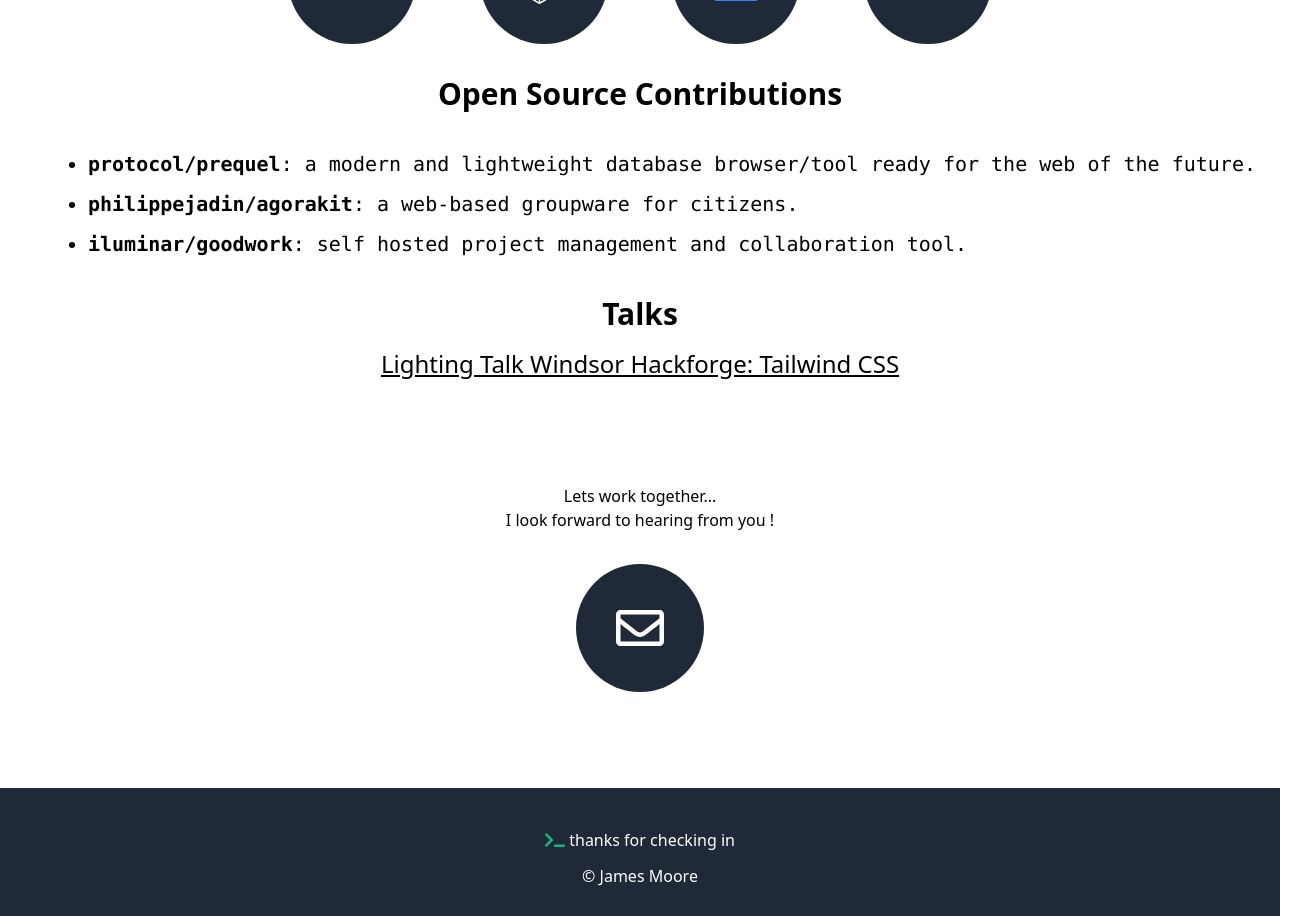
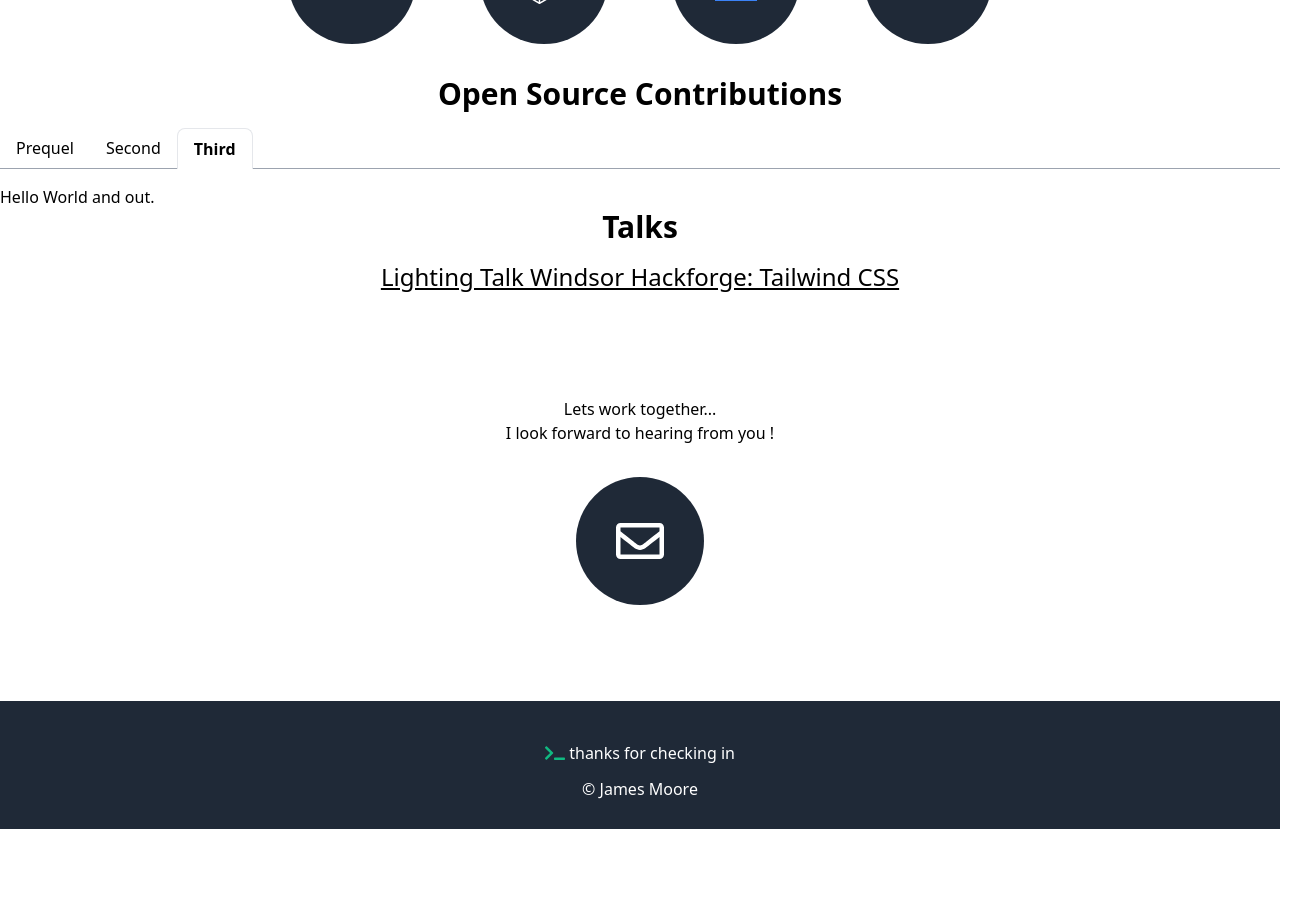
Before and after one commit to James-N-M/portfolio-v2, a Vue app: page / in a window 1280 px wide. Shown: the part 1780-2696 px from the top of the page, 1312 px wide, since content can reach past the window. After the commit the page ends 2609 px from the top, so only its background shows below. Built offline with nearby package versions, Linux system fonts and the light colour scheme.

Commit message:
Added barebones Tabs and Tab components

```diff
--- a/src/App.vue
+++ b/src/App.vue
@@ -59,27 +59,46 @@
         <span id="Work"></span>
         <section>
             <h2 class="font-bold text-3xl mb-4 text-center">Open Source Contributions</h2>
-            <div class="flex justify-center mt-8 mb-8 w-full mx-8">
-                <ul class="list-disc">
-                    <li class="font-mono leading-loose text-xl">
-                        <a class="font-bold text-black"
-                           href="https://github.com/Protoqol/Prequel">protocol/prequel</a>:
-                        a modern and lightweight database browser/tool ready for the web of the future.
-                    </li>
-                    <li class="font-mono leading-loose text-xl">
-                        <a class="font-bold text-black"
-                           href="https://github.com/philippejadin/agorakit">philippejadin/agorakit</a>:
-                        a web-based groupware for citizens.
-                    </li>
-                    <li class="font-mono leading-loose text-xl">
-                        <a class="font-bold text-black"
-                           href="https://github.com/iluminar/goodwork">iluminar/goodwork</a>:
-                        self hosted project management and collaboration tool.
-                    </li>
-                </ul>
+            <div class="">
+                <Tabs>
+                    <tab title="Prequel">
+                        <p>A database management tool for Laravel to replace the need for separate standalone database tools like phpMyAdmin, Sequel Pro or MySQL Workbench.</p>
+                        <p>Built a dark theme switcher using vue js and tailwind css</p>
+                        <p>Bug fix causing wrong active table name to be highlighted in sidebar</p>
+                        <p>Fix Added horizontal scroll bar to top of active table</p>
+                    </tab>
+                    <tab title="Second">
+                        <p>Hello World again</p>
+                    </tab>
+                    <tab title="Third" active>
+                        <p>Hello World and out.</p>
+                    </tab>
+                </Tabs>
             </div>
 
 
+<!--            <div class="flex justify-center mt-8 mb-8 w-full mx-8">-->
+<!--                <ul class="list-disc">-->
+<!--                    <li class="font-mono leading-loose text-xl">-->
+<!--                        <a class="font-bold text-black"-->
+<!--                           href="https://github.com/Protoqol/Prequel">protocol/prequel</a>:-->
+<!--                        a modern and lightweight database browser/tool ready for the web of the future.-->
+<!--                    </li>-->
+<!--                    <li class="font-mono leading-loose text-xl">-->
+<!--                        <a class="font-bold text-black"-->
+<!--                           href="https://github.com/philippejadin/agorakit">philippejadin/agorakit</a>:-->
+<!--                        a web-based groupware for citizens.-->
+<!--                    </li>-->
+<!--                    <li class="font-mono leading-loose text-xl">-->
+<!--                        <a class="font-bold text-black"-->
+<!--                           href="https://github.com/iluminar/goodwork">iluminar/goodwork</a>:-->
+<!--                        self hosted project management and collaboration tool.-->
+<!--                    </li>-->
+<!--                </ul>-->
+<!--            </div>-->
+        </section>
+
+        <section>
             <h2 id="Talks" class="font-bold text-3xl mb-4 text-center">Talks</h2>
             <div class="flex justify-center text-center">
                 <ul class="list-reset pb-10 text-2xl underline">
@@ -104,13 +123,17 @@
 import TopNav from "@/components/TopNav";
 import Footer from "@/components/Footer";
 import Bubble from "@/components/Bubble";
+import Tabs from "@/components/Tabs";
+import Tab from "@/components/Tab";
 
 export default {
     name: 'App',
     components: {
         TopNav,
         Footer,
-        Bubble
+        Bubble,
+        Tabs,
+        Tab
     }
 }
 </script>
--- /dev/null
+++ b/src/components/Tab.vue
@@ -0,0 +1,28 @@
+<template>
+    <div role="tabpanel" v-show="isActive">
+        <slot></slot>
+    </div>
+</template>
+
+<script>
+export default {
+    name: "Tab",
+    props: {
+        title: String,
+        active: {
+            type: Boolean,
+            default: false
+        }
+    },
+
+    data() {
+        return {
+            isActive: this.active,
+        }
+    }
+}
+</script>
+
+<style scoped>
+
+</style>
--- /dev/null
+++ b/src/components/Tabs.vue
@@ -0,0 +1,57 @@
+<template>
+<div>
+    <ul class="flex mb-4 border-b border-gray-400" role="tablist">
+        <li v-for="(tab, index) in tabs"
+            class="bg-white px-4 py-2 "
+            :class="{ 'border border-b-0 rounded-t-lg' : tab.isActive}"
+            :style="tab.isActive ? 'margin-bottom: -1px' : ''"
+            :key="index"
+        >
+            <button v-text="tab.title"
+                    :class="{ 'font-bold': tab.isActive}"
+                    class="focus:outline-none"
+                    role="tab"
+                    :aria-selected="tab.isActive"
+                    @click="activeTab = tab"
+            >
+            </button>
+        </li>
+    </ul>
+
+    <slot></slot>
+</div>
+</template>
+
+<script>
+export default {
+    name: "Tabs",
+    data() {
+        return {
+            tabs: [],
+            activeTab: null
+        }
+    },
+
+    mounted() {
+        this.tabs = this.$children;
+
+        this.setInitialActiveTab();
+    },
+
+    watch: {
+        activeTab(activeTab) {
+            this.tabs.map(tab => (tab.isActive = tab == activeTab));
+        }
+    },
+
+    methods: {
+        setInitialActiveTab() {
+            this.activeTab = this.tabs.find(tab => tab.active) || this.tabs[0];
+        }
+    }
+}
+</script>
+
+<style scoped>
+
+</style>
```
